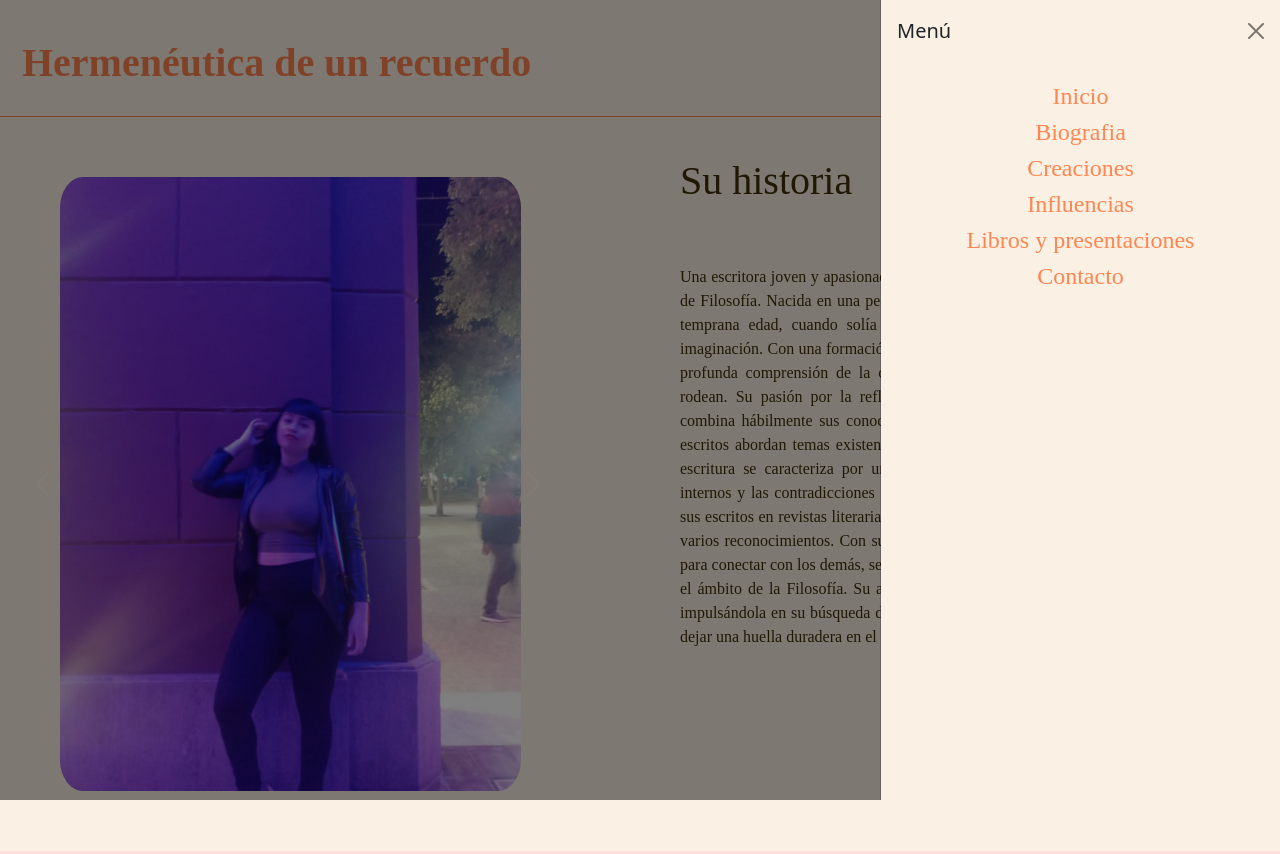
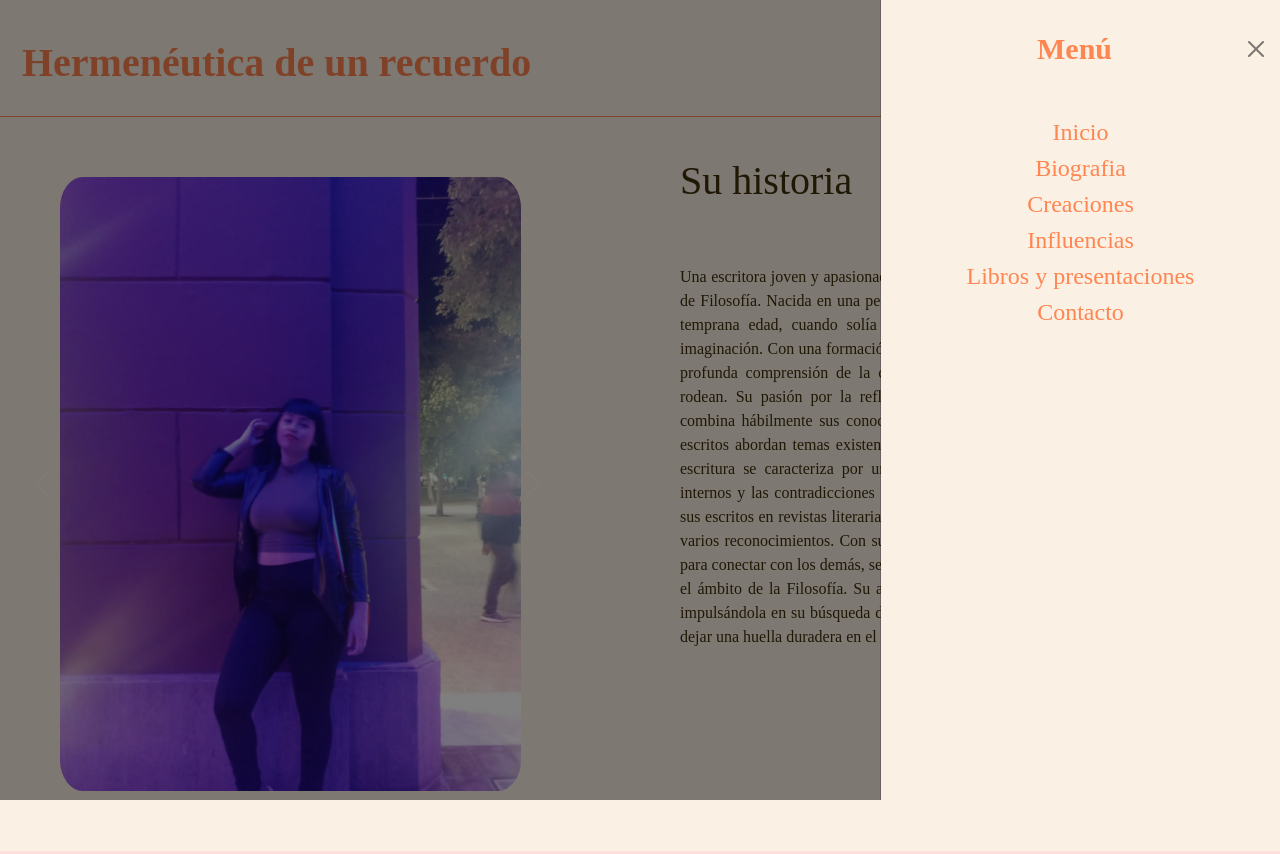
Before and after one commit to AgustinaCarrasco/PreEntrega.Carrasco, a website: page pages/biografia.html in a window 1280 px wide. Both pictures are taken after a click on the button "Toggle navigation". Shown: the top 854 px of the page. Drawn offline with nearby package versions, Linux system fonts and the light colour scheme; files that its build step writes are made by us from their sources; a web font is replaced by a local one.

Commit message:
change navbar

```diff
--- a/pages/biografia.html
+++ b/pages/biografia.html
@@ -23,7 +23,7 @@
               </button>
               <div class="offcanvas offcanvas-end" tabindex="-1" id="offcanvasDarkNavbar" aria-labelledby="offcanvasDarkNavbarLabel">
                 <div class="offcanvas-header">
-                  <h5 class="offcanvas-title" id="offcanvasDarkNavbarLabel">Menú</h5>
+                  <h6>Menú</h6>
                   <button type="button" class="btn-close" data-bs-dismiss="offcanvas" aria-label="Close"></button>
                 </div>
                 <div class="offcanvas-body">
```
Also changed, not shown: pages/contacto.html (+1 -1 lines), pages/creaciones.html (+1 -1 lines), pages/influencias.html (+1 -1 lines), pages/librospresentaciones.html (+1 -1 lines).
